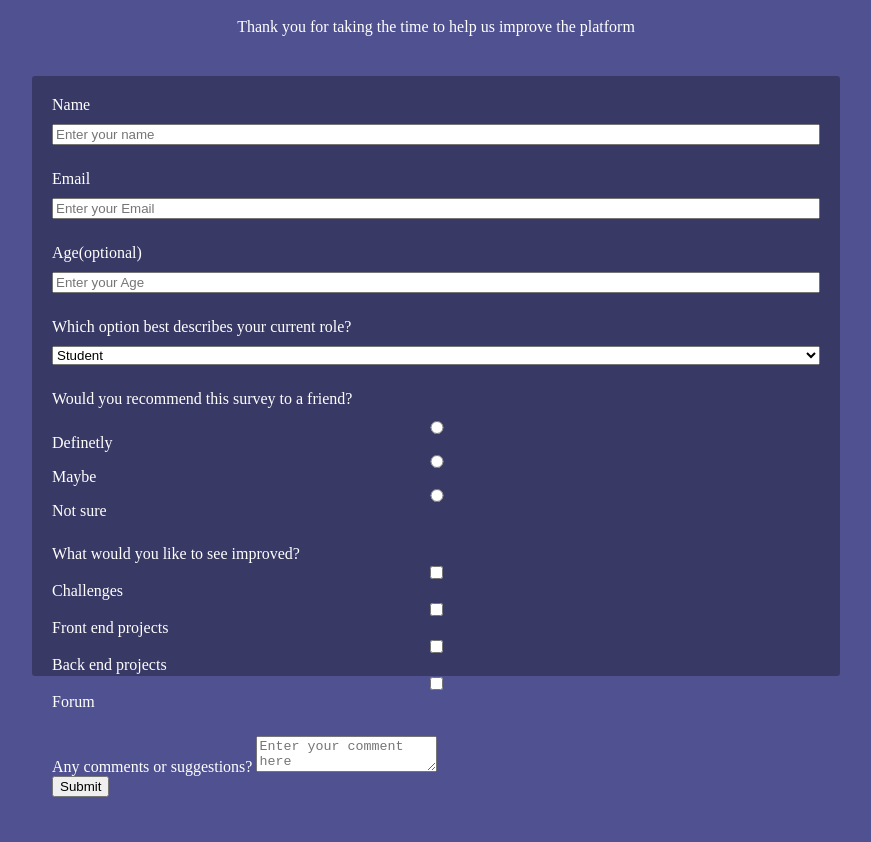
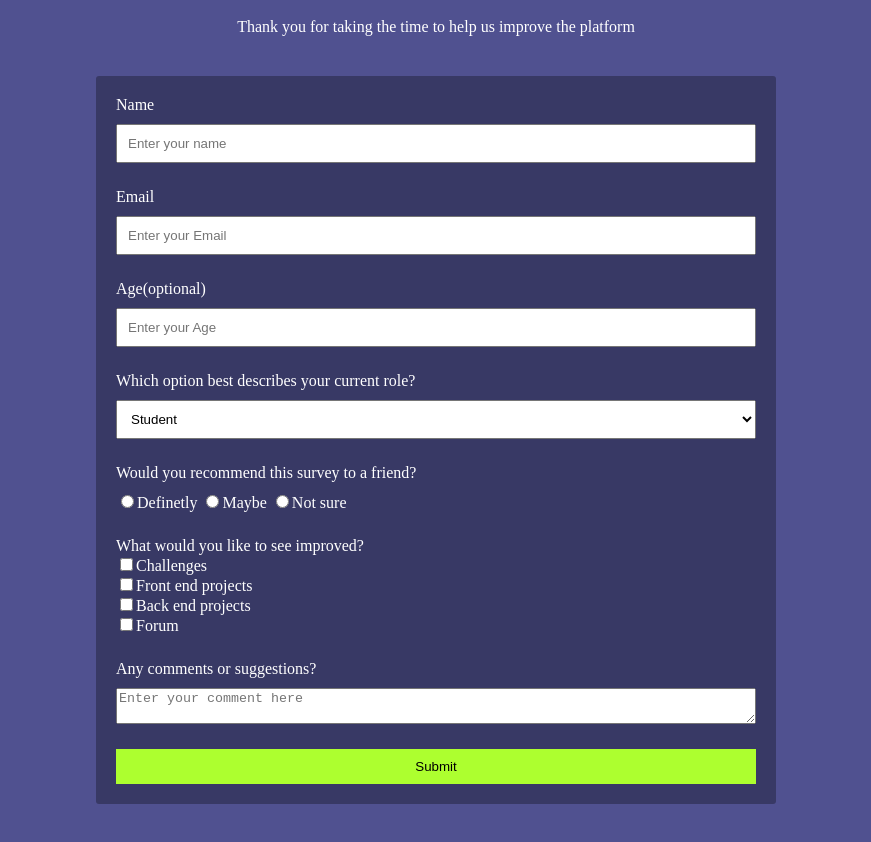
Before and after one commit to iankiema/Microverse-second-project, a plain HTML site: page index.html in a window 1280 px wide. Shown: the part 90-932 px from the top of the page, without its empty margins (204-1075 px from the left). Before the commit the page ends 887 px from the top, so only its background shows below. Drawn offline with Linux system fonts and the light colour scheme.

Commit message:
second update

```diff
--- a/index.html
+++ b/index.html
@@ -45,19 +45,30 @@
 
             <div class="radio">
                 <label>Would you recommend this survey to a friend?</label>
-                <input type="radio" name="definetly">Definetly
-                <input type="radio" name="maybe">Maybe
-                <input type="radio" name="not-sure">Not sure
+
+                <div class="radio-input">
+                  <input type="radio" name="recommend">Definetly
+                <input type="radio" name="recommend">Maybe
+                <input type="radio" name="recommend">Not sure
+                </div>
+
             </div>
 
 
 
             <div class="checkbox">
                 <label>What would you like to see improved?</label>
-                <input type="checkbox" value="challenges">Challenges
-                <input type="checkbox" value="frontend">Front end projects
-                <input type="checkbox" value="backend">Back end projects
-                <input type="checkbox" value="forum">Forum
+
+                <div class="checkbox-input">
+                    <input type="checkbox" value="challenges">Challenges
+                    <br>
+                    <input type="checkbox" value="frontend">Front end projects
+                    <br>
+                    <input type="checkbox" value="backend">Back end projects
+                    <br>
+                    <input type="checkbox" value="forum">Forum
+                </div>
+
             </div>
 
             <div class="comment">
--- a/style.css
+++ b/style.css
@@ -5,7 +5,7 @@ body{
     background: #505190;
     color: #fff;
     width: 100%;
-    height: 100vh;
+    height: auto;
 }
 
 .header{
@@ -19,7 +19,7 @@ body{
     flex-direction: column;
     /* justify-content: center; */
     background: rgba(0,0,0, 0.3);
-    max-width: 60%;
+    max-width: 50%;
     height: 70%;
     padding: 20px;
     border-radius: 3px;
@@ -30,9 +30,18 @@ body{
     flex-direction: column;
     padding-bottom: 25px;
 }
+
+.form-name input{
+    padding: 10px;
+}
+
 .form-name label{
     justify-content: flex-start;
     padding-bottom: 10px;
+}
+
+.form-email input{
+    padding: 10px;
 }
 
 .form-email{
@@ -55,6 +64,10 @@ body{
     padding-bottom: 10px;
 }
 
+.form-age input{
+    padding: 10px;
+}
+
 .select-option{
     display: flex;
     flex-direction: column;
@@ -65,6 +78,10 @@ body{
     padding-bottom: 10px;
 }
 
+.select-option select{
+    padding: 10px;
+}
+
 .radio{
     display: flex;
     flex-direction: column;
@@ -73,6 +90,7 @@ body{
 .radio label{
     justify-content: flex-start;
     padding-bottom: 10px;
+
 }
 
 .checkbox{
@@ -80,7 +98,36 @@ body{
     flex-direction: column;
     padding-bottom: 25px;
 }
+
+.checkbox-input{
+
+
+
+}
 .select-option label{
     justify-content: flex-start;
     padding-bottom: 10px;
 }
+
+.comment{
+    display: flex;
+    flex-direction: column;
+    padding-bottom: 25px;
+}
+
+.comment label{
+    padding-bottom: 10px;
+}
+
+.submitBtn{
+    width: 100%;
+
+}
+.submitBtn button{
+    width: 100%;
+    padding: 10px 0 10px 0;
+    background-color: greenyellow;
+    border: none;
+    outline: none;
+    cursor: pointer;
+}
```
